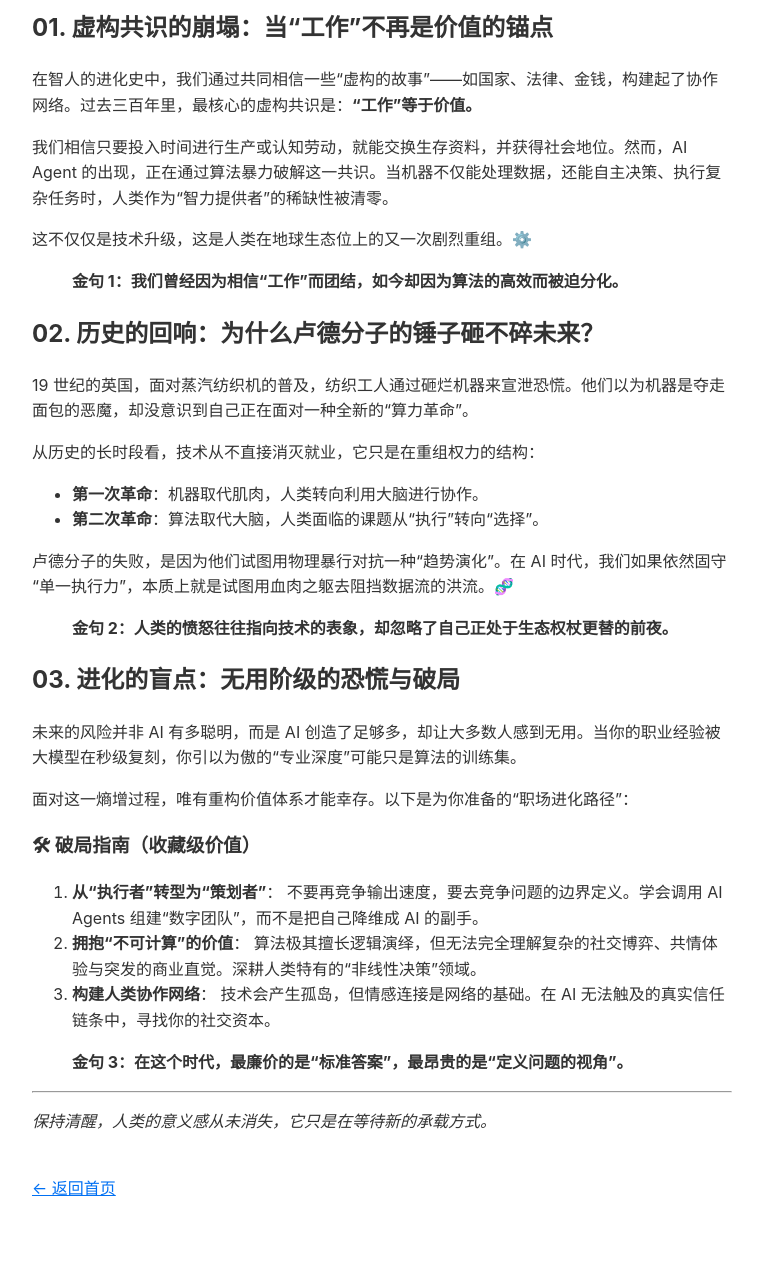
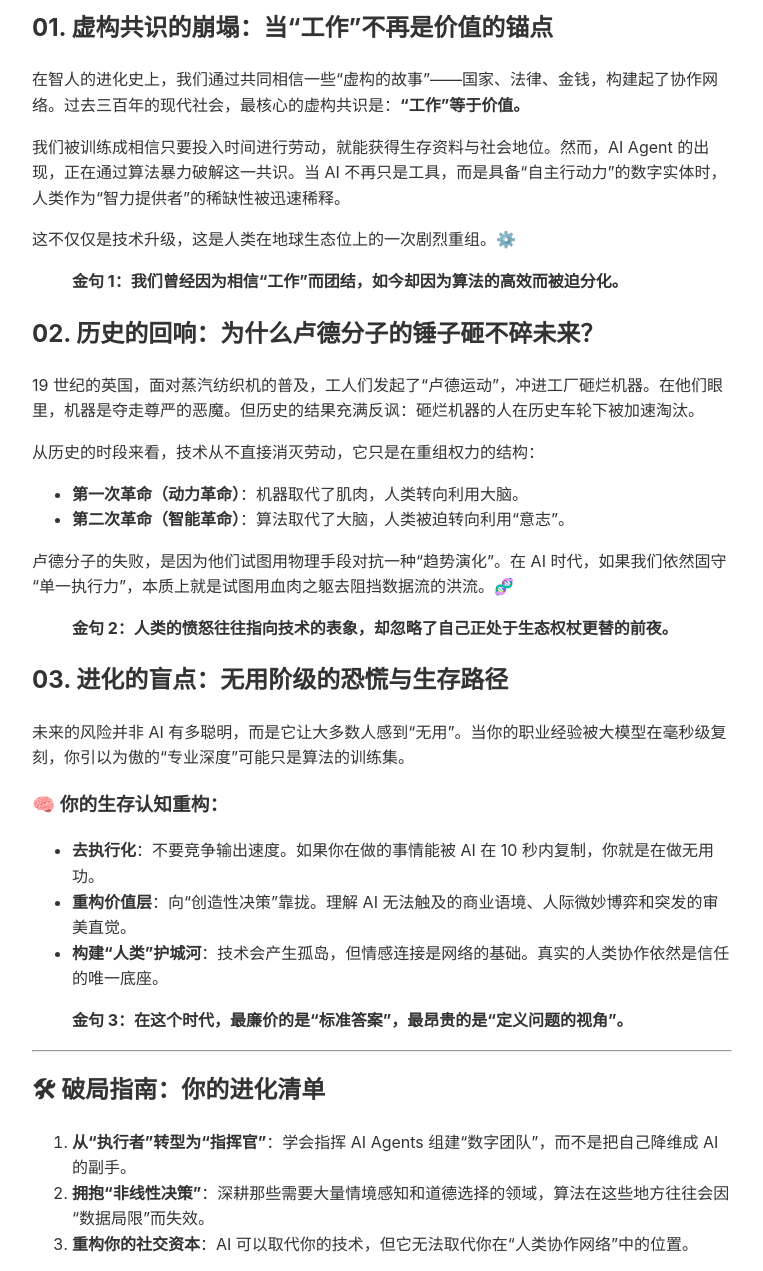
Before and after one commit to njcnki/my-blog, an Astro site: page /my-blog/posts/luddite-to-ai-new in a window 1280 px wide. Shown: the part 343-1614 px from the top of the page, without its empty margins (258-1021 px from the left). Before the commit the page ends 1577 px from the top, so only its background shows below. Built offline with nearby package versions, Linux system fonts and the light colour scheme; Astro itself is replaced by a stand-in of ours.

Commit message:
Optimize post layout and tone for high value

```diff
--- a/src/content/posts/luddite-to-ai-new.md
+++ b/src/content/posts/luddite-to-ai-new.md
@@ -1,52 +1,54 @@
 ---
-title: 'AI 浪潮下的卢德幽灵：当算法开始接管人类的“意义感”'
+title: '算法的囚徒：当 AI 接管职场，人类的“意义”还剩多少？'
 pubDate: '2026-03-12'
 description: '从工业革命到 AI 时代，我们正在重演一场关于生存与意义的宏大博弈。'
 author: '豆子'
 tags: ['科技', '历史', '职场']
 ---
 
-# AI 浪潮下的卢德幽灵：当算法开始接管人类的“意义感”
+# 算法的囚徒：当 AI 接管职场，人类的“意义”还剩多少？
 
 ## 01. 虚构共识的崩塌：当“工作”不再是价值的锚点
 
-在智人的进化史中，我们通过共同相信一些“虚构的故事”——如国家、法律、金钱，构建起了协作网络。过去三百年里，最核心的虚构共识是：**“工作”等于价值。**
+在智人的进化史上，我们通过共同相信一些“虚构的故事”——国家、法律、金钱，构建起了协作网络。过去三百年的现代社会，最核心的虚构共识是：**“工作”等于价值。**
 
-我们相信只要投入时间进行生产或认知劳动，就能交换生存资料，并获得社会地位。然而，AI Agent 的出现，正在通过算法暴力破解这一共识。当机器不仅能处理数据，还能自主决策、执行复杂任务时，人类作为“智力提供者”的稀缺性被清零。
+我们被训练成相信只要投入时间进行劳动，就能获得生存资料与社会地位。然而，AI Agent 的出现，正在通过算法暴力破解这一共识。当 AI 不再只是工具，而是具备“自主行动力”的数字实体时，人类作为“智力提供者”的稀缺性被迅速稀释。
 
-这不仅仅是技术升级，这是人类在地球生态位上的又一次剧烈重组。⚙️
+这不仅仅是技术升级，这是人类在地球生态位上的一次剧烈重组。⚙️
 
 > **金句 1：我们曾经因为相信“工作”而团结，如今却因为算法的高效而被迫分化。**
 
 ## 02. 历史的回响：为什么卢德分子的锤子砸不碎未来？
 
-19 世纪的英国，面对蒸汽纺织机的普及，纺织工人通过砸烂机器来宣泄恐慌。他们以为机器是夺走面包的恶魔，却没意识到自己正在面对一种全新的“算力革命”。
+19 世纪的英国，面对蒸汽纺织机的普及，工人们发起了“卢德运动”，冲进工厂砸烂机器。在他们眼里，机器是夺走尊严的恶魔。但历史的结果充满反讽：砸烂机器的人在历史车轮下被加速淘汰。
 
-从历史的长时段看，技术从不直接消灭就业，它只是在重组权力的结构：
+从历史的时段来看，技术从不直接消灭劳动，它只是在重组权力的结构：
 
-*   **第一次革命**：机器取代肌肉，人类转向利用大脑进行协作。
-*   **第二次革命**：算法取代大脑，人类面临的课题从“执行”转向“选择”。
+*   **第一次革命（动力革命）**：机器取代了肌肉，人类转向利用大脑。
+*   **第二次革命（智能革命）**：算法取代了大脑，人类被迫转向利用“意志”。
 
-卢德分子的失败，是因为他们试图用物理暴行对抗一种“趋势演化”。在 AI 时代，我们如果依然固守“单一执行力”，本质上就是试图用血肉之躯去阻挡数据流的洪流。🧬
+卢德分子的失败，是因为他们试图用物理手段对抗一种“趋势演化”。在 AI 时代，如果我们依然固守“单一执行力”，本质上就是试图用血肉之躯去阻挡数据流的洪流。🧬
 
 > **金句 2：人类的愤怒往往指向技术的表象，却忽略了自己正处于生态权杖更替的前夜。**
 
-## 03. 进化的盲点：无用阶级的恐慌与破局
+## 03. 进化的盲点：无用阶级的恐慌与生存路径
 
-未来的风险并非 AI 有多聪明，而是 AI 创造了足够多，却让大多数人感到无用。当你的职业经验被大模型在秒级复刻，你引以为傲的“专业深度”可能只是算法的训练集。
+未来的风险并非 AI 有多聪明，而是它让大多数人感到“无用”。当你的职业经验被大模型在毫秒级复刻，你引以为傲的“专业深度”可能只是算法的训练集。
 
-面对这一熵增过程，唯有重构价值体系才能幸存。以下是为你准备的“职场进化路径”：
+### 🧠 你的生存认知重构：
 
-### 🛠 破局指南（收藏级价值）
-
-1.  **从“执行者”转型为“策划者”**：
-    不要再竞争输出速度，要去竞争问题的边界定义。学会调用 AI Agents 组建“数字团队”，而不是把自己降维成 AI 的副手。
-2.  **拥抱“不可计算”的价值**：
-    算法极其擅长逻辑演绎，但无法完全理解复杂的社交博弈、共情体验与突发的商业直觉。深耕人类特有的“非线性决策”领域。
-3.  **构建人类协作网络**：
-    技术会产生孤岛，但情感连接是网络的基础。在 AI 无法触及的真实信任链条中，寻找你的社交资本。
+*   **去执行化**：不要竞争输出速度。如果你在做的事情能被 AI 在 10 秒内复制，你就是在做无用功。
+*   **重构价值层**：向“创造性决策”靠拢。理解 AI 无法触及的商业语境、人际微妙博弈和突发的审美直觉。
+*   **构建“人类”护城河**：技术会产生孤岛，但情感连接是网络的基础。真实的人类协作依然是信任的唯一底座。
 
 > **金句 3：在这个时代，最廉价的是“标准答案”，最昂贵的是“定义问题的视角”。**
 
 ---
+
+## 🛠 破局指南：你的进化清单
+
+1.  **从“执行者”转型为“指挥官”**：学会指挥 AI Agents 组建“数字团队”，而不是把自己降维成 AI 的副手。
+2.  **拥抱“非线性决策”**：深耕那些需要大量情境感知和道德选择的领域，算法在这些地方往往会因“数据局限”而失效。
+3.  **重构你的社交资本**：AI 可以取代你的技术，但它无法取代你在“人类协作网络”中的位置。
+
 *保持清醒，人类的意义感从未消失，它只是在等待新的承载方式。*
```
